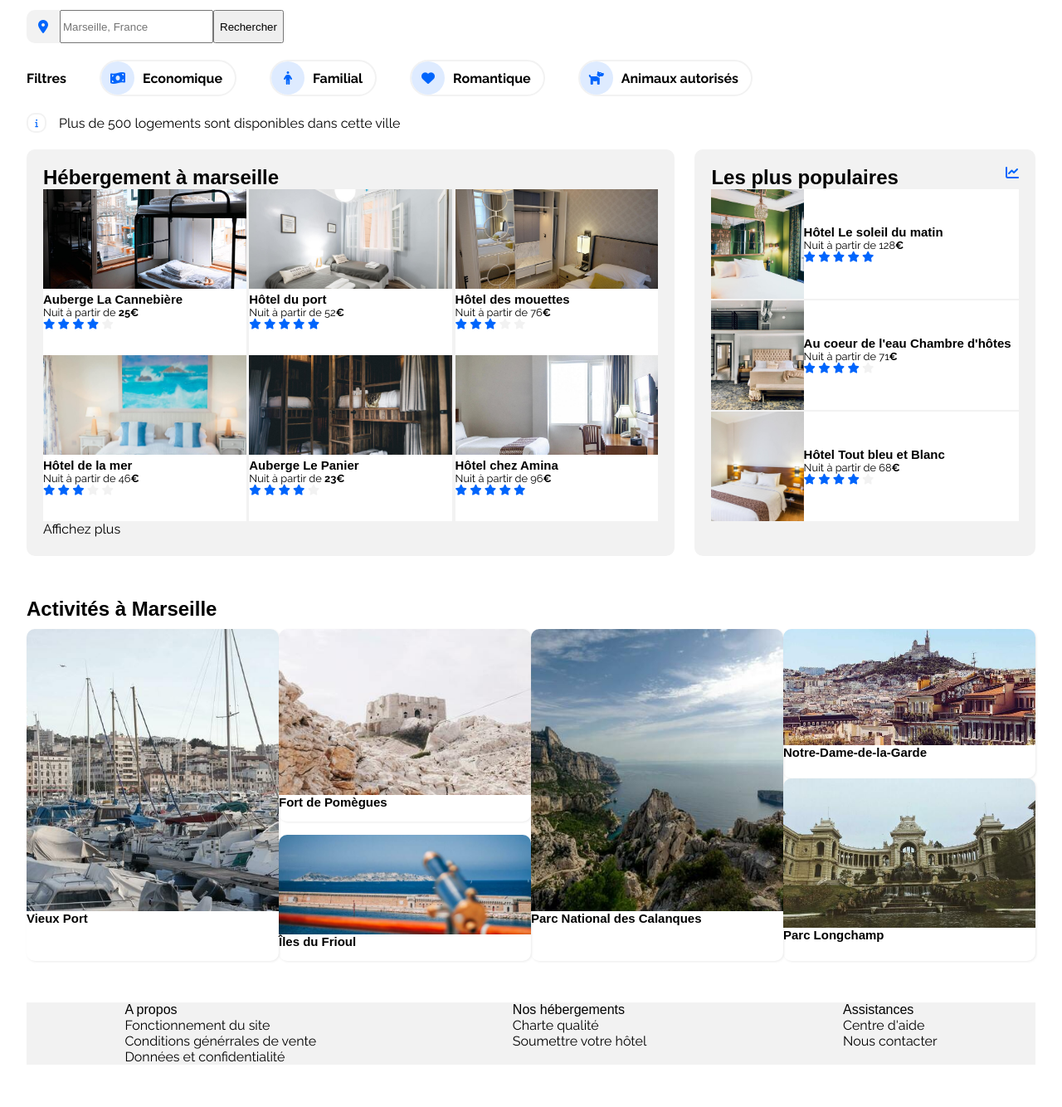
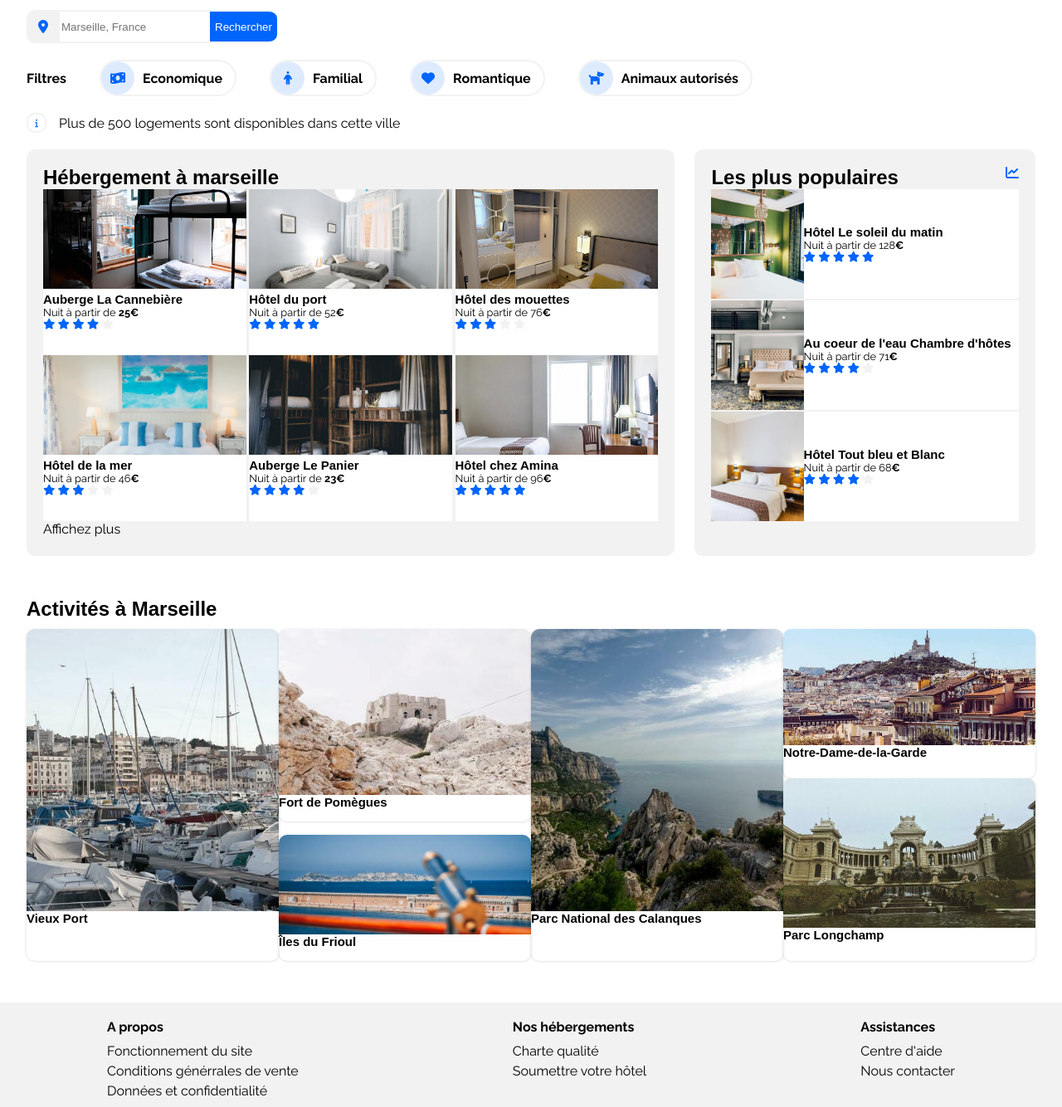
Before and after one commit to terekt/Projet2, a plain HTML site: page index.html in a window 1280 px wide. Shown: the part 167-1501 px from the top of the page at 83% size. Before the commit the page ends 1458 px from the top, so only its background shows below. Drawn offline with Linux system fonts and the light colour scheme.

Commit message:
search bar style

```diff
--- a/index.html
+++ b/index.html
@@ -266,9 +266,10 @@
                 </div>
             </div>
         </section>
+    </div>
         <footer>
             <div class="direction">
-                <p class="category">A propos</p>
+                <p class="footer-category">A propos</p>
                 <a href="#">
                     <p>Fonctionnement du site</p>
                 </a>
@@ -280,7 +281,7 @@
                 </a>
             </div>
             <div class="direction">
-                <p class="category">Nos hébergements</p>
+                <p class="footer-category">Nos hébergements</p>
                 <a href="#">
                     <p>Charte qualité</p>
                 </a>
@@ -289,7 +290,7 @@
                 </a>
             </div>
             <div class="direction">
-                <p class="category">Assistances</p>
+                <p class="footer-category">Assistances</p>
                 <a href="#">
                     <p>Centre d'aide</p>
                 </a>
@@ -298,7 +299,7 @@
                 </a>
             </div>
         </footer>
-    </div>
+
 </body>
 
 </html>
--- a/style.css
+++ b/style.css
@@ -1,9 +1,7 @@
 /* Blocs */
 
 body {
-    margin-top: 0%;
-    margin-left: 0%;
-    margin-right: 0%;
+    margin: 0%;
 }
 
 #container {
@@ -115,6 +113,24 @@ header p {
 
 .fas .fa-map-marker-alt {
     color: black;
+}
+
+#search input {
+    box-sizing: border-box;
+    border-top: 2px #F2F2F2 solid;
+    border-bottom: 2px #F2F2F2 solid;
+    border-left: 0px;
+    border-right: 0px;
+}
+
+#pc-button {
+    background-color: #0065FC;
+    border: none;
+    color: white;
+    text-align: center;
+    text-decoration: none;
+    border-top-right-radius: 10px;
+    border-bottom-right-radius: 10px;
 }
 
 .rating {
@@ -320,7 +336,7 @@ figcaption {
     height: 100%;
     width: 400px;
     border-radius: 10px;
-    box-shadow: 1px 1px 3px rgba(0, 0, 0, 0.082);
+    box-shadow: 1px 1px 3px rgba(0, 0, 0, 0.082), -1px 0px 3px rgba(0, 0, 0, 0.082);
 }
 
 .activity-result img {
@@ -389,6 +405,20 @@ figcaption {
     height: 15%;
 }
 
+.direction {
+    margin-bottom: 10px;
+}
+
+.direction .footer-category {
+    font-weight: bold;
+    margin-top: 20px;
+    margin-bottom: 10px;
+}
+
+.direction p {
+    margin-top: 5px;
+}
+
 /* Modifier */
 
 nav ul li a:hover {
```
